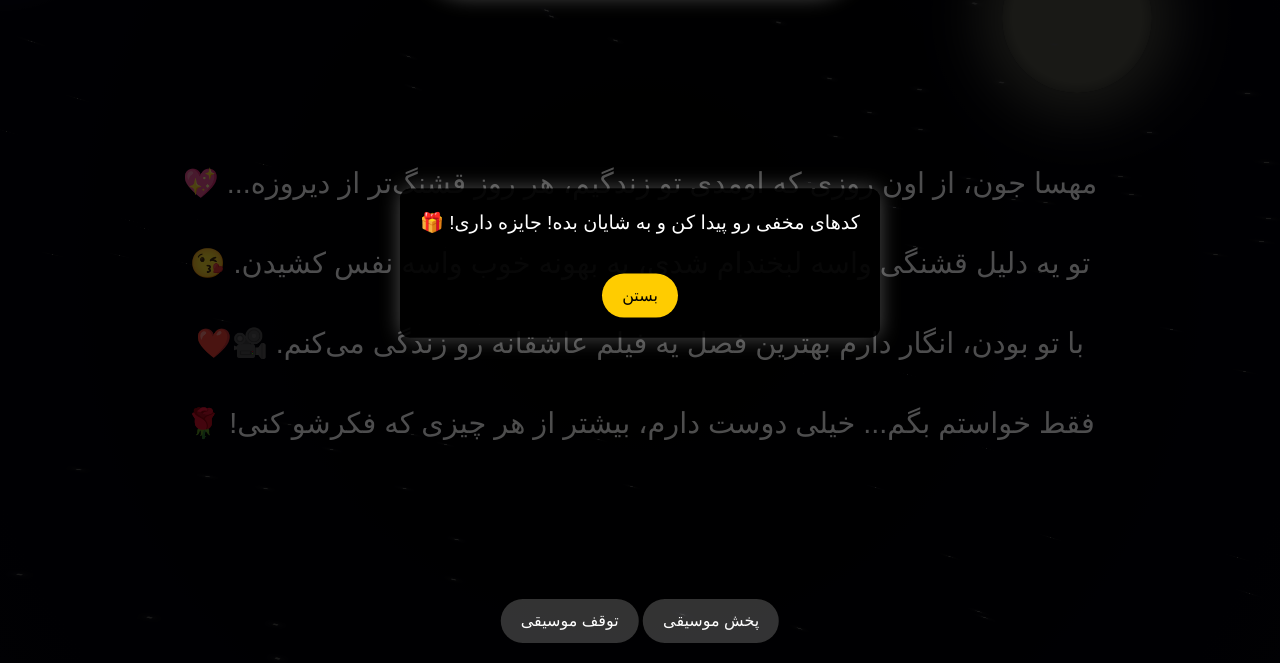
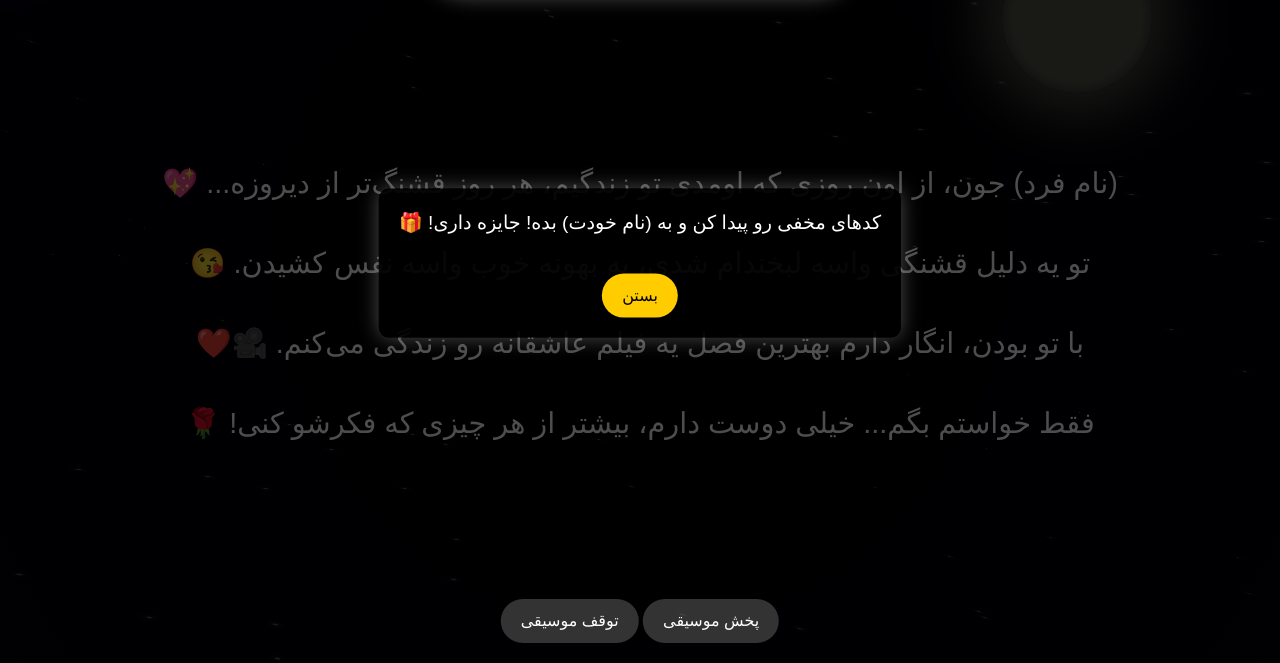
Before and after one commit to heroinsh/romantic_website, a plain HTML site: page index2.html in a window 1280 px wide. Both pictures are taken after a click on the button "پخش موسیقی". Shown: the part 137-800 px from the top of the page. Drawn offline with nearby package versions, Linux system fonts and the light colour scheme; a small style sheet from the web is missing.

Commit message:
Update index.html

```diff
--- a/index2.html
+++ b/index2.html
@@ -3,7 +3,7 @@
 <head>
     <meta charset="UTF-8">
     <meta name="viewport" content="width=device-width, initial-scale=1.0">
-    <title>پنجمین ماهگرد</title>
+    <title>سالگرد </title>
     <link href="https://cdn.jsdelivr.net/npm/bootstrap@5.3.0-alpha1/dist/css/bootstrap.min.css" rel="stylesheet">
     <link href="https://cdn.jsdelivr.net/npm/@fontsource/shabnam/index.css" rel="stylesheet">
     <style>
@@ -377,7 +377,7 @@
 
     <div id="text-container">
         <div class="text" id="text1">صبر کن، دارم برات یه دنیا عشق می‌سازم... 💕</div>
-        <div class="text" id="text2">مهسا جون، از اون روزی که اومدی تو زندگیم، هر روز قشنگ‌تر از دیروزه... 💖</div>
+        <div class="text" id="text2">(نام فرد) جون، از اون روزی که اومدی تو زندگیم، هر روز قشنگ‌تر از دیروزه... 💖</div>
         <div class="text" id="text3">تو یه دلیل قشنگی واسه لبخندام شدی، یه بهونه خوب واسه نفس کشیدن. 😘</div>
         <div class="text" id="text4">با تو بودن، انگار دارم بهترین فصل یه فیلم عاشقانه رو زندگی می‌کنم. 🎥❤️</div>
         <div class="text" id="final-text">فقط خواستم بگم... خیلی دوست دارم، بیشتر از هر چیزی که فکرشو کنی! 🌹</div>
@@ -457,7 +457,7 @@
 
     <!-- برگه راهنما -->
     <div id="guide-modal">
-        <p>کدهای مخفی رو پیدا کن و به شایان بده! جایزه داری! 🎁</p>
+        <p>کدهای مخفی رو پیدا کن و به (نام خودت) بده! جایزه داری! 🎁</p>
         <button id="close-guide">بستن</button>
     </div>
 
```
